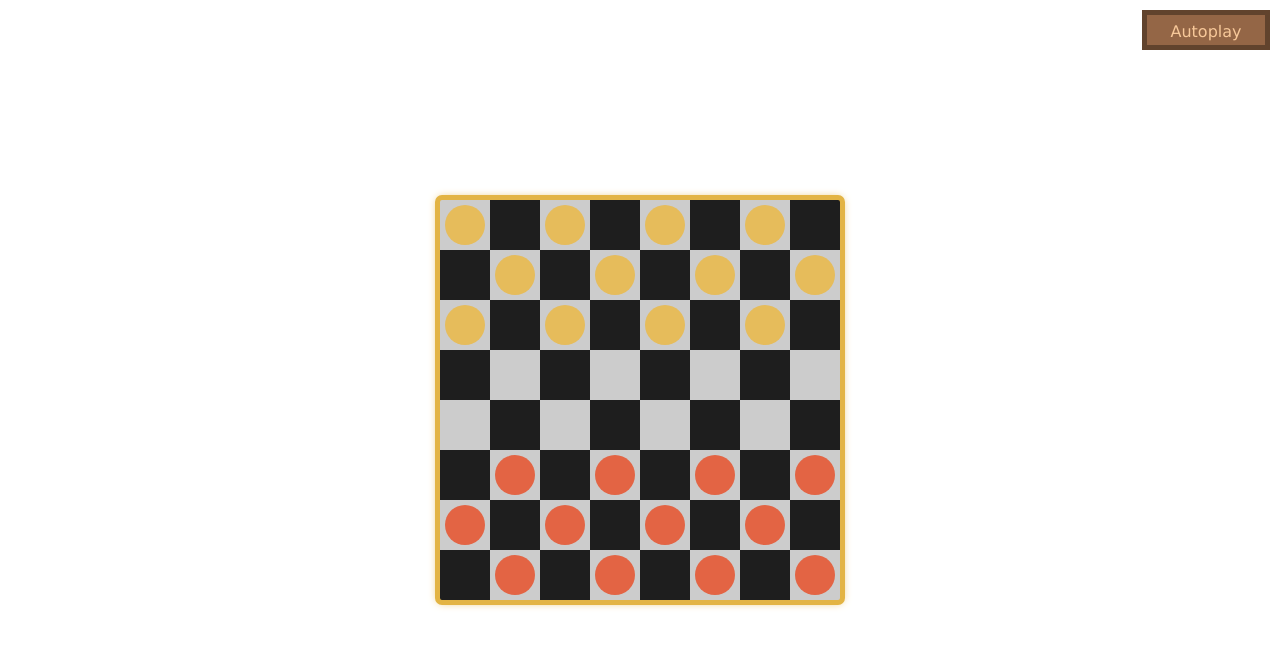
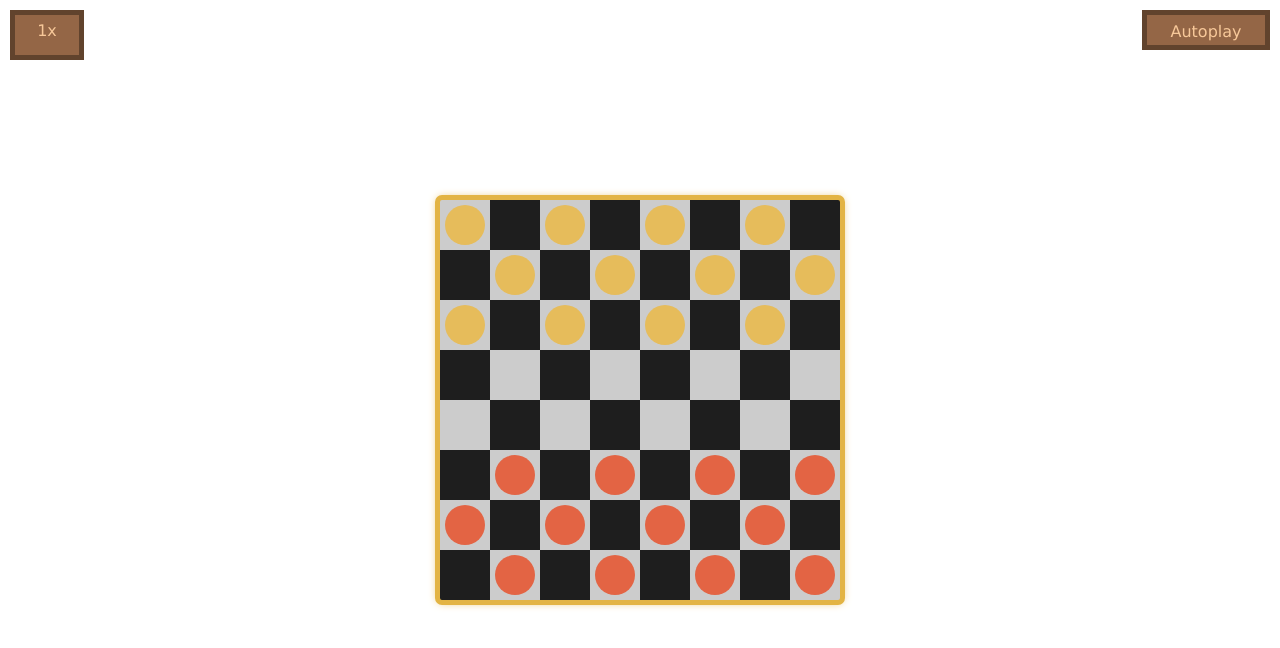
Before and after one commit to twhlynch/Not-Quite-Checkers, a plain HTML site: page index.html in a window 1280 px wide. Drawn offline with Linux system fonts and the light colour scheme.

Commit message:
multiplier

```diff
--- a/index.html
+++ b/index.html
@@ -16,7 +16,7 @@
 </head>
 <body>
     <button id="autoplay" onclick="autoPlay(0)">Autoplay</button>
-    <div style="display: none;" id="multiplier">1x</div>
+    <div id="multiplier" onclick="increaseMultiplier()">1x</div>
     <div id="overlay">
         <div class="card">__modifier__</div>
         <div class="card">__modifier__</div>
--- a/main.js
+++ b/main.js
@@ -24,7 +24,7 @@ let NUM_MODIFIERS = 3
 
 let boardSize = 8;
 
-let multiplier = 0;
+let multiplier = 1;
 let turn = true;
 let jumpTurn = false;
 const overlay = document.getElementById("overlay");
@@ -403,7 +403,6 @@ document.addEventListener("click", function (event) {
                         }
                     });
                 } else if (event.target.innerText == "Shuffle") {
-                    for (let i = 0; i < 5; i++) {
                     allCheckers.forEach((checker) => {
                         let originPosition = checker.id.split("-").map((el) => parseInt(el))
                         let color = "white";
@@ -425,7 +424,6 @@ document.addEventListener("click", function (event) {
                             checker.removeAttribute("explode");
                         }
                     });
-                    }
                 } else if (event.target.innerText == "King") {
                     randomChecker.classList.add("king");
                 } else if (event.target.innerText == "Explode") {
@@ -451,7 +449,7 @@ document.addEventListener("click", function (event) {
                 });
                 checkStates();
             }
-            resetMultiplier();
+            // resetMultiplier();
         }
         return false;
     }
--- a/styles.css
+++ b/styles.css
@@ -163,3 +163,19 @@ body, html {
     width: 8rem;
     height: 2.5rem;
 }
+
+#multiplier {
+    position: fixed;
+    top: 10px;
+    left: 10px;
+    background-color: #946646;
+    border: 5px solid #61432d;
+    color: #f7c899;
+    font-size: 16px;
+    text-align: center;
+    line-height: 2rem;
+    font-family: Verdana, Geneva, Tahoma, sans-serif;
+    width: 4rem;
+    height: 2.5rem;
+    cursor: pointer;
+}
```
Lines whose indentation alone changed are shown as unchanged.
